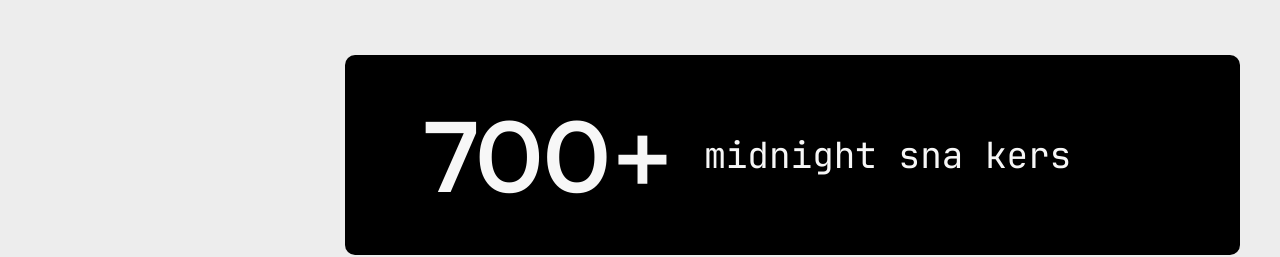
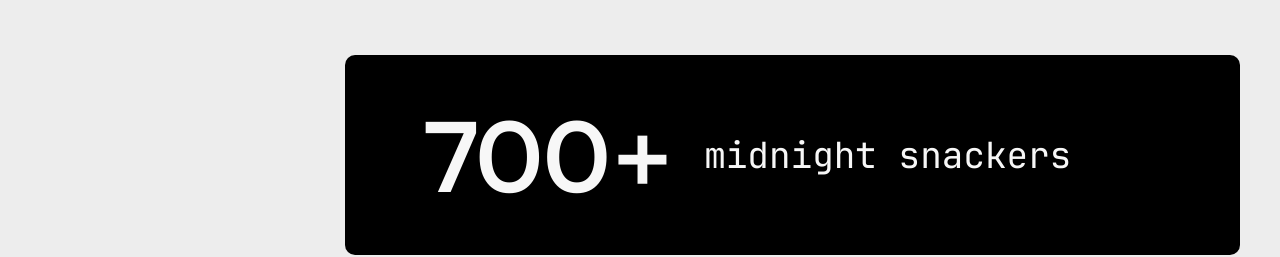
Before and after one commit to ScottyLabs/scottylabs.org, a React (Vite) app: page / in a window 1280 px wide. Shown: the part 3080-3337 px from the top of the page. Built offline with nearby package versions, Linux system fonts and the light colour scheme.

Commit message:
fix: double render

```diff
--- a/src/TartanHacks.tsx
+++ b/src/TartanHacks.tsx
@@ -51,7 +51,7 @@ function StatTile() {
           if (curChar !== targetChar) {
             nextWordState += getRandomLetter(
               targetChar,
-              numIterations / 20 - i * 0.05
+              numIterations / 10 - i * 0.05
             );
           } else {
             nextWordState += targetChar;
```
